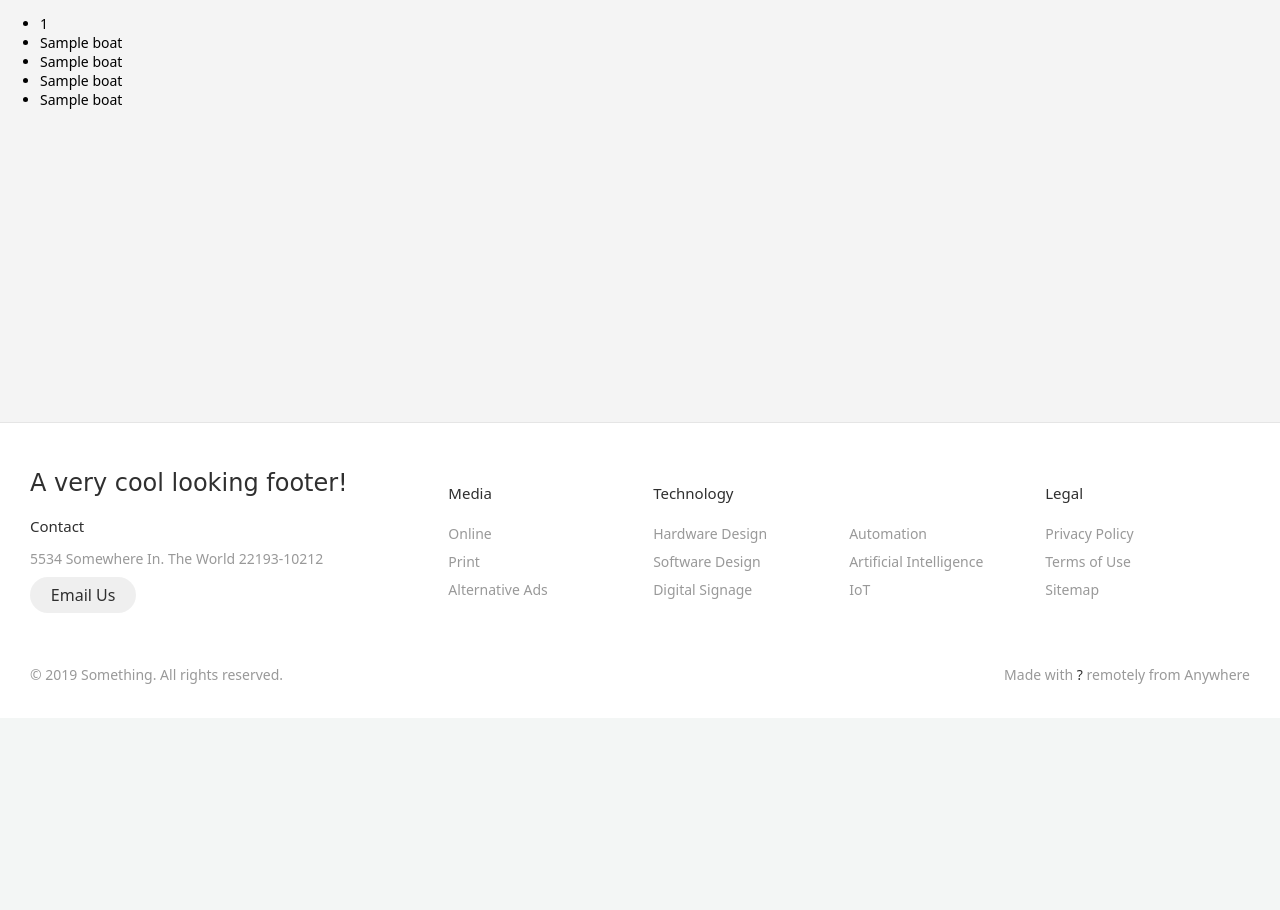
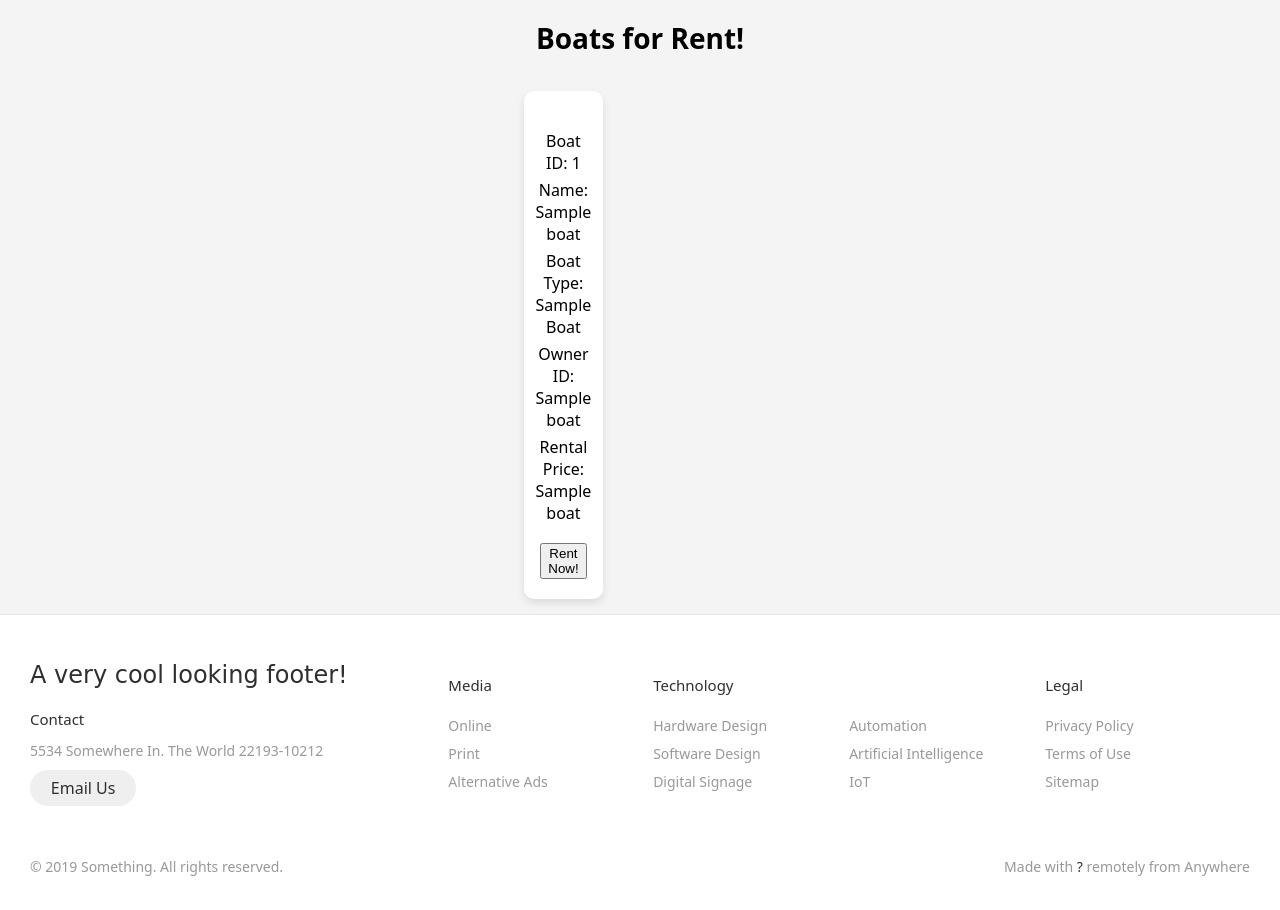
Before and after one commit to Pious726/CSET160Flask, a Flask app: template templates/boats.html in a window 1280 px wide. Shown: the part 82-992 px from the top of the page. Before the commit the page ends 766 px from the top, so only its background shows below. Run offline with Flask 3, Linux system fonts and the light colour scheme; the template is opened without the code that fills it: most values are stand-ins (such as "Sample title", 1, 10 or a date in 2020).

Commit message:
put boat information into cards

```diff
--- a/static/styles/header.css
+++ b/static/styles/header.css
@@ -55,6 +55,7 @@ header a{
 .body{
     margin: auto;
 }
+
 .input_field {
   width: 100%;
   padding: 12px 20px;
@@ -78,6 +79,39 @@ header a{
 
 .input_submit:hover {
   background-color: #45a049;
+}
+
+.boat-grid {
+    display: flex;
+    flex-direction: row;
+    justify-content: space-between;
+    align-items: center;
+    flex-wrap: wrap;
+    height: auto;
+    margin: 0 auto;
+}
+
+.boat-card {
+    background-color: #fff;
+    width: 30%;
+    padding: 20px;
+    margin: 15px;
+    border-radius: 10px;
+    box-shadow: 0px 4px 8px rgba(0, 0, 0, 0.1);
+    display: flex;
+    flex-direction: column;
+    align-items: center;
+    text-align: center;
+}
+
+.boat-card ul {
+    list-style-type: none;
+    padding: 0;
+}
+
+.boat-card ul li {
+    margin: 5px 0;
+    font-size: 16px;
 }
 
 /* FOOTER */
--- a/templates/boats.html
+++ b/templates/boats.html
@@ -1,17 +1,18 @@
 {%extends 'base.html'%}
 {% block body %}
-
+        <h1>Boats for Rent!</h1>
+        <div class="boat-grid">
             {%for boat in boats %}
                 <div class="boat-card">
                     <ul>
-            <li>{{boat[0]}}</li>
-            <li>{{boat[1]}}</li>
-            <li>{{boat[2]}}</li>
-            <li>{{boat[3]}}</li>
-            <li>{{boat[4]}}</li>
+                        <li>Boat ID: {{boat[0]}}</li>
+                        <li>Name: {{boat[1]}}</li>
+                        <li>Boat Type: {{boat[2].title()}}</li>
+                        <li>Owner ID: {{boat[3]}}</li>
+                        <li>Rental Price: {{boat[4]}}</li>
                     </ul>
+                    <button class="rent-button">Rent Now!</button>
                 </div>
             {%endfor%}
-
-
+        </div>
 {% endblock %}
```
Lines whose indentation alone changed are shown as unchanged.
